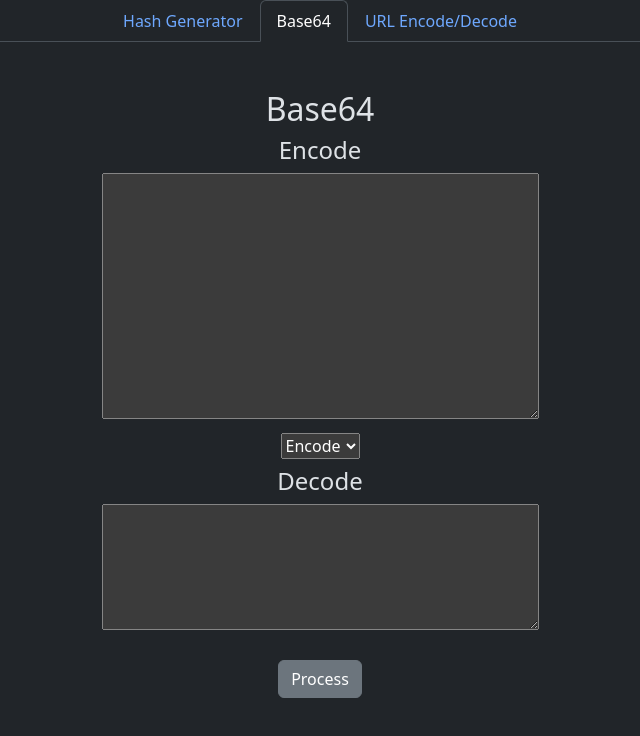
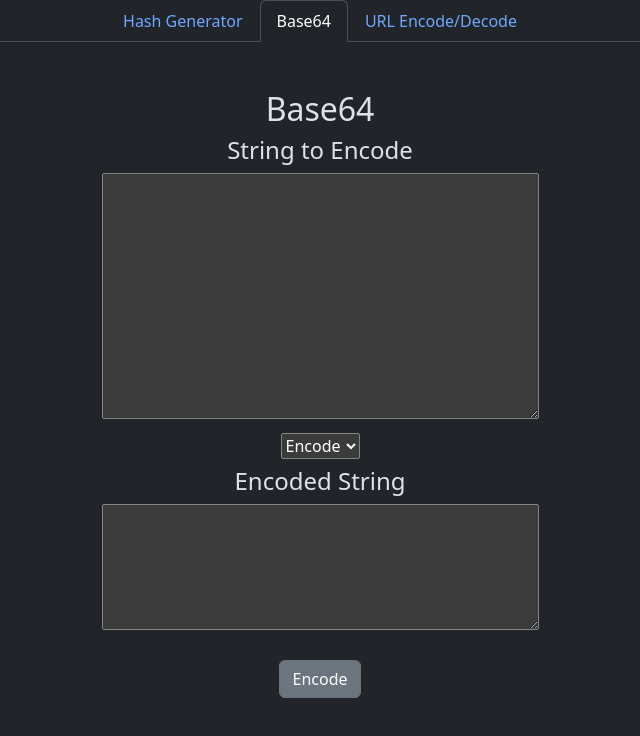
Before and after one commit to marciohickstein/hash_generator, a React (Vite) app in the folder frontend/: page / in a window 1280 px wide. Both pictures are taken after a click on the tab "Base64". Shown: the top 736 px of the page, without its empty margins (320-960 px from the left). Built offline with nearby package versions, Linux system fonts and the light colour scheme.

Commit message:
Fix the name of title and button from base64 page and url encdev

```diff
--- a/frontend/src/components/Base64Component.jsx
+++ b/frontend/src/components/Base64Component.jsx
@@ -40,7 +40,7 @@ function Base64Component() {
             <br />
             <br />
             <h2>Base64</h2>
-            <h4>{ camelCase(operation === OPER_ENCODE ? OPER_ENCODE : OPER_DECODE) }</h4>
+            <h4>String to { camelCase(operation) }</h4>
             <textarea className="mb-2" name="string" id="string" cols="45" rows="10" value={string} onChange={changeString} ></textarea>
             <div className="row justify-content-center mb-2">
                 <div className='col-3'>
@@ -50,11 +50,11 @@ function Base64Component() {
                     </select>
                 </div>
             </div>
-            <h4>{ camelCase(operation === OPER_DECODE ? OPER_ENCODE : OPER_DECODE) }</h4>
+            <h4>{ camelCase(operation) }d String</h4>
             <textarea name="hash" id="hash" cols="45" rows="5" readOnly value={stringProcessed}></textarea>
             <br />
             <br />
-            <GenerateButton title="Process" onClick={encodeDecode}></GenerateButton>
+            <GenerateButton title={ camelCase(operation) } onClick={encodeDecode}></GenerateButton>
 
         </div>
 
--- a/frontend/src/components/UrlComponent.jsx
+++ b/frontend/src/components/UrlComponent.jsx
@@ -46,7 +46,7 @@ function UrlComponent() {
             <br />
             <br />
             <h2>URL Encode / Decode</h2>
-            <h4>{ camelCase(operation === OPER_ENCODE ? OPER_ENCODE : OPER_DECODE) }</h4>
+            <h4>URL to { camelCase(operation) }</h4>
             <textarea className="mb-2" name="string" id="string" cols="45" rows="10" value={string} onChange={changeString} ></textarea>
             <div className="row justify-content-center mb-2">
                 <div className='col-3'>
@@ -56,11 +56,11 @@ function UrlComponent() {
                     </select>
                 </div>
             </div>
-            <h4>{ camelCase(operation === OPER_DECODE ? OPER_ENCODE : OPER_DECODE) }</h4>
+            <h4>{ camelCase(operation) }d URL</h4>
             <textarea name="hash" id="hash" cols="45" rows="5" readOnly value={stringProcessed}></textarea>
             <br />
             <br />
-            <GenerateButton title="Process" onClick={encodeDecode}></GenerateButton>
+            <GenerateButton title={operation} onClick={encodeDecode}></GenerateButton>
         </div>
     )
 }
```
